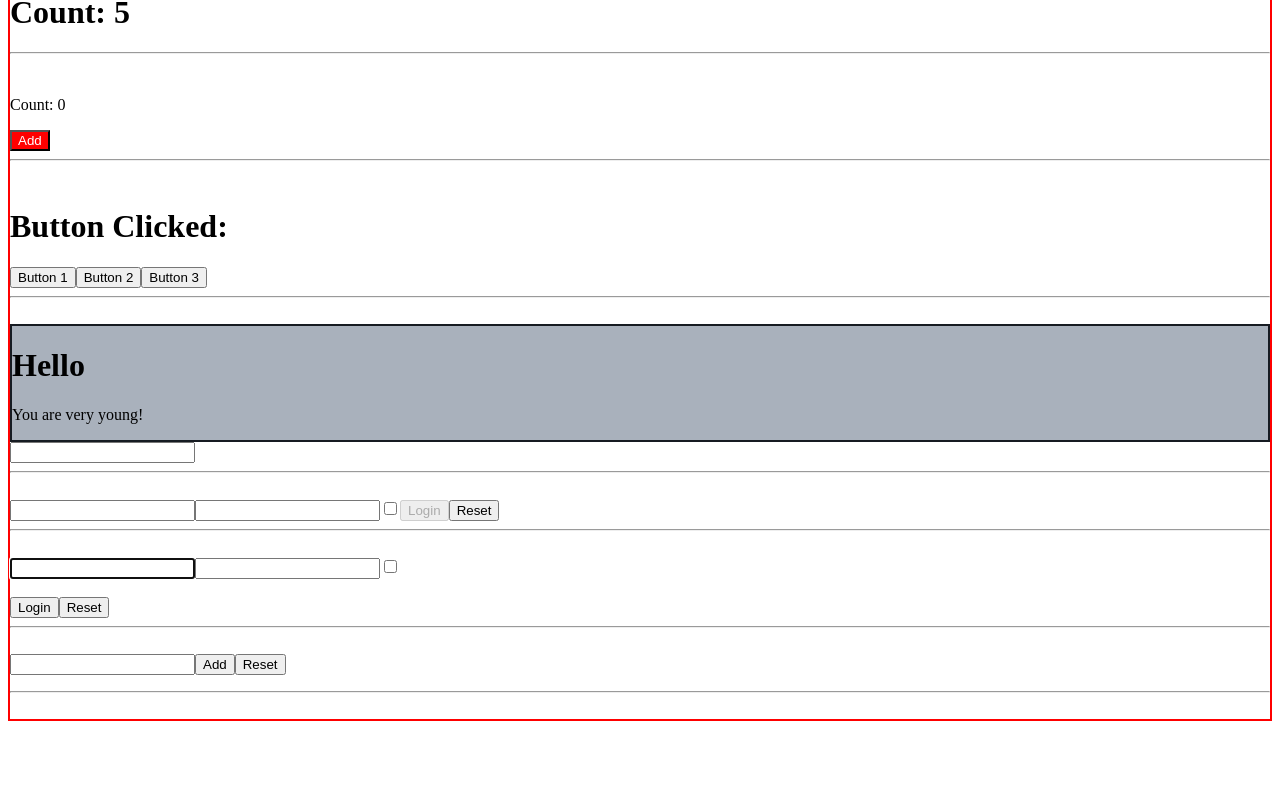
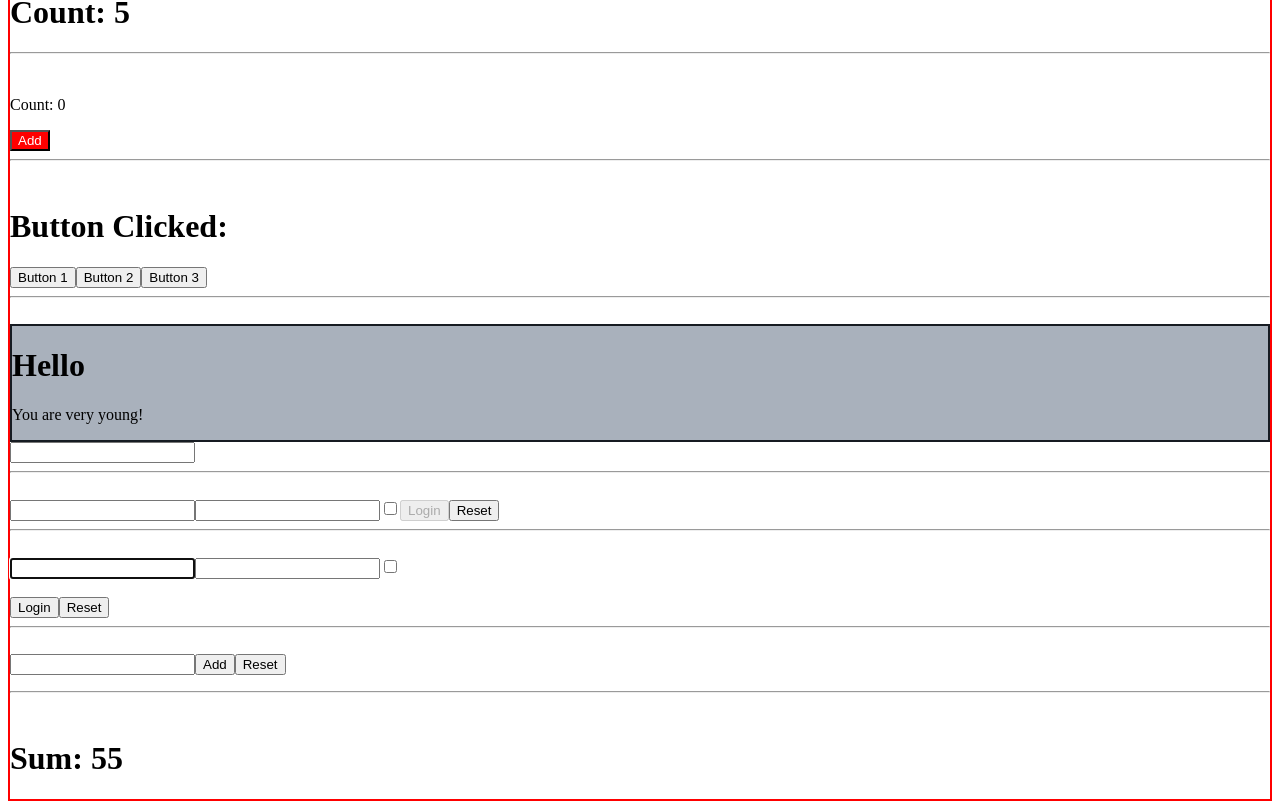
Before and after one commit to silviosmc/Esercizi_React, a React (Create React App) app: page / in a window 1280 px wide. Shown: the part 491-1300 px from the top of the page. Before the commit the page ends 1220 px from the top, so only its background shows below. Built offline with nearby package versions, Linux system fonts and the light colour scheme.

Commit message:
Function Components - 02

```diff
--- a/src/App.js
+++ b/src/App.js
@@ -11,6 +11,7 @@ import { UncontrolledLogin } from './UncontrolledLogin';
 import { Welcome } from './Welcome';
 import { Container } from './Container';
 import { DisplayLanguage } from './DisplayLanguage';
+import { Sum } from './Sum';
 
 
 export class App extends React.Component {
@@ -59,6 +60,7 @@ export class App extends React.Component {
 
                 <hr/>
                 <br/>
+                <Sum numbers={[1,2,3,4,5,6,7,8,9,10]}/>
 
             </div>
 
--- /dev/null
+++ b/src/Sum.js
@@ -0,0 +1,11 @@
+import React from 'react';
+
+export function Sum({ numbers }) {
+  const sum = numbers.reduce((val1, val2) => val1 + val2);
+
+  return (
+    <h1>
+      Sum: {sum}
+    </h1>
+  );
+}
```
